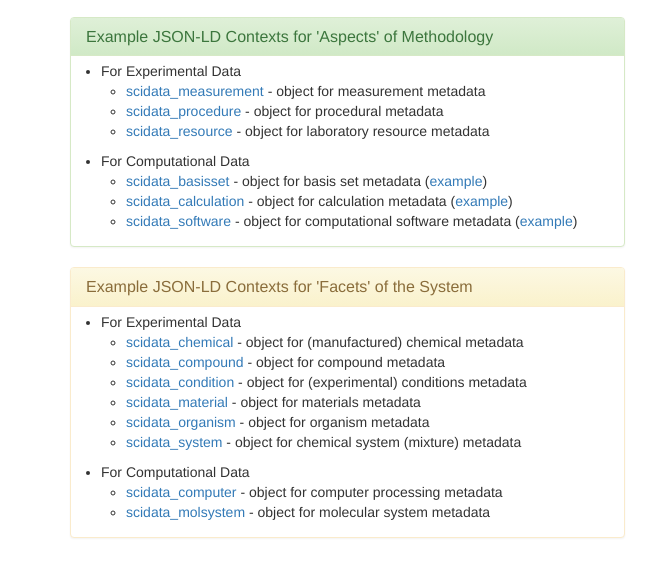
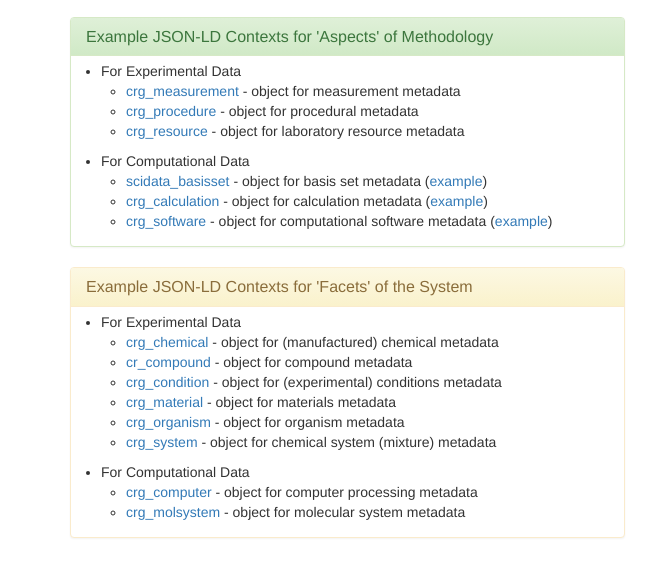
Before and after one commit to stuchalk/scidata, a plain HTML site: page index.html in a window 1280 px wide. Shown: the part 574-1149 px from the top of the page, 0-651 px from the left. Drawn offline with nearby package versions, Linux system fonts and the light colour scheme.

Commit message:
more updates #2

```diff
--- a/index.html
+++ b/index.html
@@ -68,22 +68,22 @@
         					<div class="panel-body" style="padding: 5px;">
         						<ul>
         							<li>For Experimental Data <ul>
-        								<li><a href="contexts/scidata_measurement.jsonld">scidata_measurement</a> - object for
+        								<li><a href="contexts/crg_measurement.jsonld">crg_measurement</a> - object for
         									measurement metadata</li>
-        								<li><a href="contexts/scidata_procedure.jsonld">scidata_procedure</a> - object for
+        								<li><a href="contexts/crg_procedure.jsonld">crg_procedure</a> - object for
         									procedural metadata</li>
-        								<li><a href="contexts/scidata_resource.jsonld">scidata_resource</a> - object for
+        								<li><a href="contexts/crg_resource.jsonld">crg_resource</a> - object for
         									laboratory resource metadata </li>
         							</ul>
         							</li>
         						</ul>
         						<ul>
         							<li>For Computational Data <ul>
-        								<li><a href="contexts/scidata_basisset.jsonld">scidata_basisset</a> - object for basis
+        								<li><a href="contexts/crg_basisset.jsonld">scidata_basisset</a> - object for basis
         									set metadata (<a href="examples/sections/basisset.jsonld">example</a>)</li>
-        								<li><a href="contexts/scidata_calculation.jsonld">scidata_calculation</a> - object for
+        								<li><a href="contexts/crg_calculation.jsonld">crg_calculation</a> - object for
         									calculation metadata (<a href="examples/sections/calculation.jsonld">example</a>)</li>
-        								<li><a href="contexts/scidata_software.jsonld">scidata_software</a> - object for
+        								<li><a href="contexts/crg_software.jsonld">crg_software</a> - object for
         									computational software metadata (<a href="examples/sections/software.jsonld"
         										>example</a>)</li>
         							</ul>
@@ -98,26 +98,26 @@
         				<div class="panel-body" style="padding: 5px;">
         					<ul>
         						<li>For Experimental Data <ul>
-        							<li><a href="contexts/scidata_chemical.jsonld">scidata_chemical</a> - object for
+        							<li><a href="contexts/crg_chemical.jsonld">crg_chemical</a> - object for
         								(manufactured) chemical metadata</li>
-        							<li><a href="contexts/scidata_compound.jsonld">scidata_compound</a> - object for
+        							<li><a href="contexts/crg_compound.jsonld">cr_compound</a> - object for
         								compound metadata</li>
-        							<li><a href="contexts/scidata_condition.jsonld">scidata_condition</a> - object for
+        							<li><a href="contexts/crg_condition.jsonld">crg_condition</a> - object for
         								(experimental) conditions metadata</li>
-        							<li><a href="contexts/scidata_material.jsonld">scidata_material</a> - object for
+        							<li><a href="contexts/crg_material.jsonld">crg_material</a> - object for
         								materials metadata</li>
-        							<li><a href="contexts/scidata_organism.jsonld">scidata_organism</a> - object for
+        							<li><a href="contexts/crg_organism.jsonld">crg_organism</a> - object for
         								organism metadata</li>
-        							<li><a href="contexts/scidata_system.jsonld">scidata_system</a> - object for chemical
+        							<li><a href="contexts/crg_system.jsonld">crg_system</a> - object for chemical
         								system (mixture) metadata</li>
         						</ul>
         						</li>
         					</ul>
         					<ul>
         						<li>For Computational Data <ul>
-        							<li><a href="contexts/scidata_computer.jsonld">scidata_computer</a> - object for
+        							<li><a href="contexts/crg_computer.jsonld">crg_computer</a> - object for
         								computer processing metadata</li>
-        							<li><a href="contexts/scidata_molsystem.jsonld">scidata_molsystem</a> - object for
+        							<li><a href="contexts/crg_molsystem.jsonld">crg_molsystem</a> - object for
         								molecular system metadata</li>
         						</ul>
         						</li>
```
Also changed, not shown: 4 other files.
